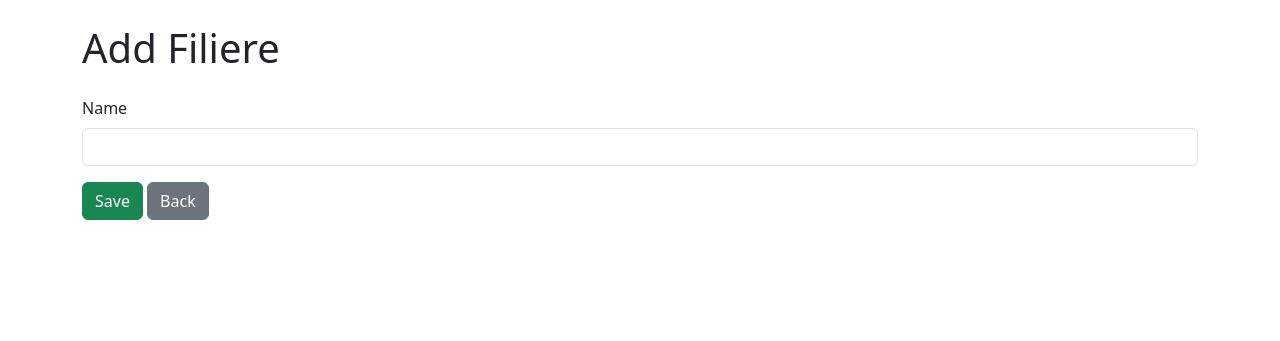
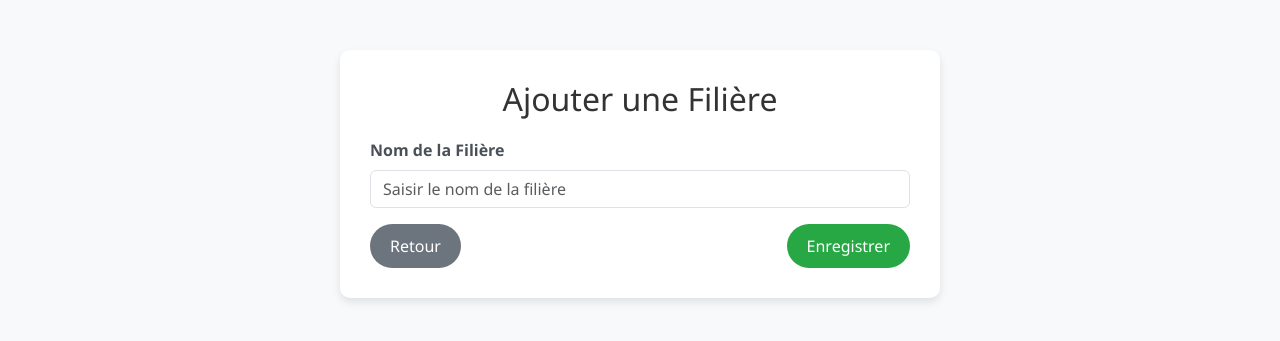
Before and after one commit to elqesbyy/myproject, a CodeIgniter 4 app: the page made by app/Views/filiere/create.php in a window 1280 px wide. Shown: the top 341 px of the page. Run offline with PHP 8.4 and a stand-in for CodeIgniter, Linux system fonts and the light colour scheme; the template is opened without the code that fills it, so the values that code supplies are empty; some libraries are stand-ins or nearby versions.

Commit message:
Filliere_ views

```diff
--- a/app/Views/filiere/create.php
+++ b/app/Views/filiere/create.php
@@ -1,23 +1,71 @@
 <!DOCTYPE html>
-<html lang="en">
+<html lang="fr">
 <head>
     <meta charset="UTF-8">
     <meta name="viewport" content="width=device-width, initial-scale=1.0">
-    <title>Add Filiere</title>
+    <title>Ajouter une Filière</title>
     <link href="https://cdn.jsdelivr.net/npm/bootstrap@5.3.0/dist/css/bootstrap.min.css" rel="stylesheet">
+    <style>
+        body {
+            background-color: #f8f9fa;
+            font-family: 'Segoe UI', Tahoma, Geneva, Verdana, sans-serif;
+            color: #495057;
+        }
+        .container {
+            margin-top: 50px;
+            max-width: 600px;
+            background: #fff;
+            padding: 30px;
+            border-radius: 10px;
+            box-shadow: 0 4px 8px rgba(0, 0, 0, 0.1);
+        }
+        h1 {
+            text-align: center;
+            margin-bottom: 20px;
+            font-size: 2rem;
+            color: #333;
+        }
+        label {
+            font-weight: bold;
+        }
+        .btn {
+            font-size: 1rem;
+            padding: 10px 20px;
+            border-radius: 50px;
+            transition: background-color 0.3s ease, transform 0.2s ease;
+        }
+        .btn-success {
+            background-color: #28a745;
+            border: none;
+        }
+        .btn-success:hover {
+            background-color: #218838;
+            transform: scale(1.05);
+        }
+        .btn-secondary {
+            background-color: #6c757d;
+            border: none;
+        }
+        .btn-secondary:hover {
+            background-color: #5a6268;
+            transform: scale(1.05);
+        }
+    </style>
 </head>
 <body>
-    <div class="container mt-4">
-        <h1 class="mb-4">Add Filiere</h1>
+    <div class="container">
+        <h1>Ajouter une Filière</h1>
 
         <form action="/filiere/store" method="post">
             <div class="mb-3">
-                <label for="name" class="form-label">Name</label>
-                <input type="text" class="form-control" id="name" name="name" required>
+                <label for="name" class="form-label">Nom de la Filière</label>
+                <input type="text" class="form-control" id="name" name="name" placeholder="Saisir le nom de la filière" required>
             </div>
 
-            <button type="submit" class="btn btn-success">Save</button>
-            <a href="/filiere" class="btn btn-secondary">Back</a>
+            <div class="d-flex justify-content-between">
+                <a href="/filiere" class="btn btn-secondary">Retour</a>
+                <button type="submit" class="btn btn-success">Enregistrer</button>
+            </div>
         </form>
     </div>
     <script src="https://cdn.jsdelivr.net/npm/bootstrap@5.3.0/dist/js/bootstrap.bundle.min.js"></script>
```
Also changed, not shown: app/Views/filiere/edit.php (+58 -10 lines), app/Views/filiere/index.php (+82 -9 lines).
